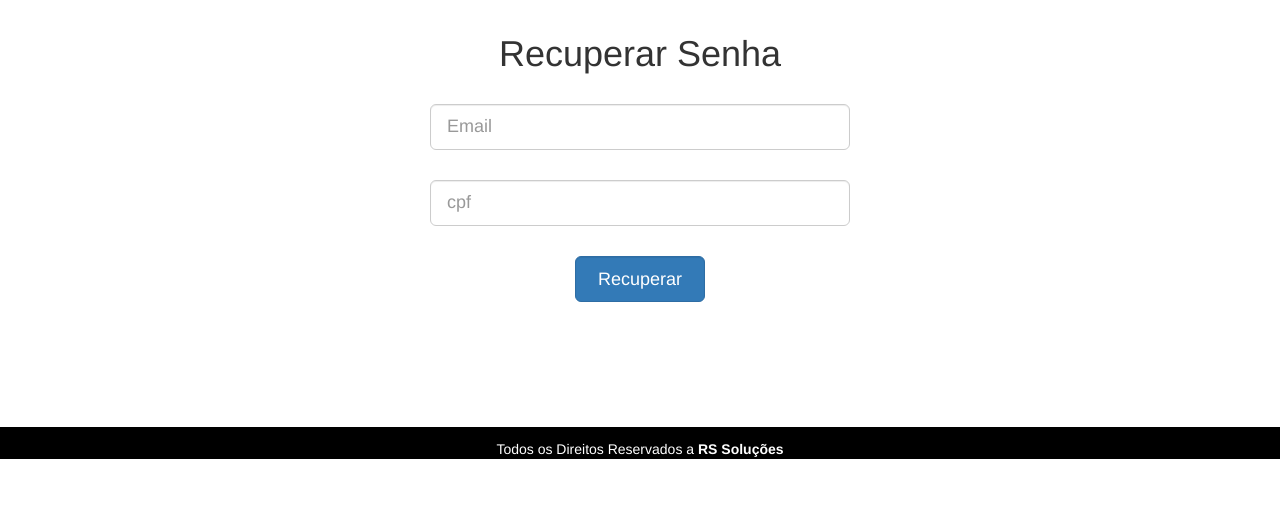
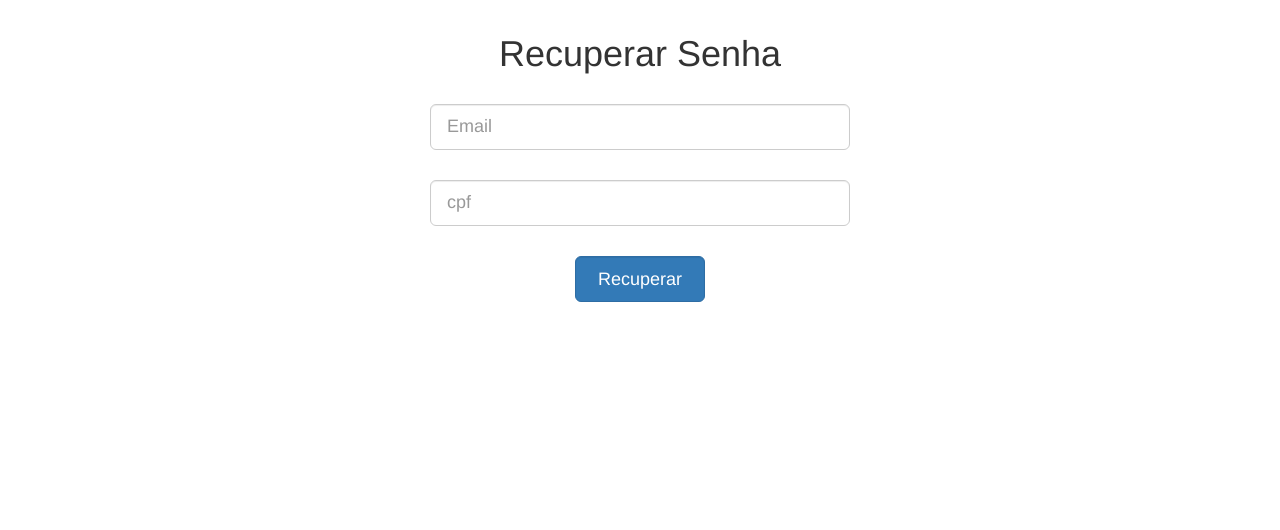
Before and after one commit to ruiandersonsantos/projetophp, a CodeIgniter app: page /index.php/usuario/recuperasenha in a window 1280 px wide. Shown: the part 171-701 px from the top of the page. Run offline with CodeIgniter, Linux system fonts and the light colour scheme.

Commit message:
Ajuste do rodape 19/02/2015 - simone

```diff
--- a/application/views/adm/rodape.php
+++ b/application/views/adm/rodape.php
@@ -1,10 +1,4 @@
-   <!-- rodape -->
-        <footer>
-            <div class="footer" style="position: relative;">
-                Todos os Direitos Reservados a <strong>RS Soluções</strong>
-            </div>
-        </footer>
-        <!-- ./rodape -->
+
 
         <script src="<?= base_url("js_b/jquery-1.11.3.min.js")?>"></script>
         <script src="<?= base_url("js_b/bootstrap.min.js")?>"></script>
```
